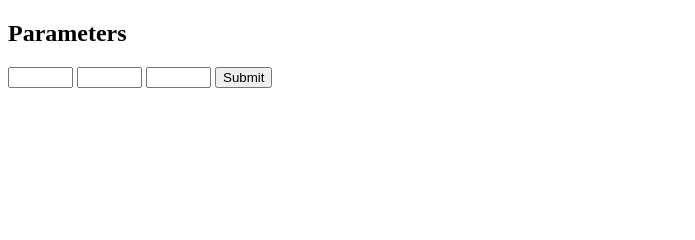
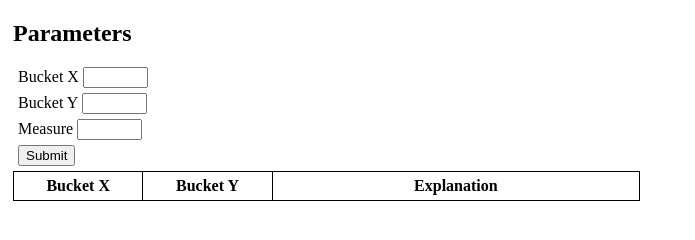
Before and after one commit to anaverde89/webApiWaterJug, a plain HTML site: page WebApiWaterJug/index.html in a window 1280 px wide. Shown: the whole page, without its empty margins (0-695 px from the left). Drawn offline with nearby package versions, Linux system fonts and the light colour scheme.

Commit message:
Results display

```diff
--- a/WebApiWaterJug/index.html
+++ b/WebApiWaterJug/index.html
@@ -7,26 +7,47 @@
 <body>
     <div>
         <h2>Parameters</h2>
-        <input type="text" id="bucketX" size="5" />
-        <input type="text" id="bucketY" size="5" />
-        <input type="text" id="measure" size="5" />
-        <input type="button" value="Submit" onclick="solve();" />
+        <div>
+            <label for="bucketX">Bucket X</label>
+            <input type="text" id="bucketX" size="5" />
+        </div>
+        <div>
+            <label for="bucketY">Bucket Y</label>
+            <input type="text" id="bucketY" size="5" />
+        </div>
+        <div>
+            <label for="measure">Measure</label>
+            <input type="text" id="measure" size="5" />
+        </div>
+        <div>
+            <input type="button" value="Submit" onclick="solve();" />
+        </div>
+        <table>
+            <thead>
+            <th>Bucket X</th>
+            <th>Bucket Y</th>
+            <th>Explanation</th>
+            </thead>
+            <tbody id="cuerpo"></tbody>
+        </table>
         <p id="step" />
     </div>
     <script src="https://cdnjs.cloudflare.com/ajax/libs/jquery/3.6.0/jquery.min.js"></script>
     <script>
         var uri = "api/steps";
         function solve() {
-            //var x = $('#bucketX').val() == "" ? 0 : $('#bucketX').val();
-            //var y = $('#bucketY').val() == "" ? 0 : $('#bucketY').val();
-            //var z = $('#measure').val() == "" ? 0 : $('#measure').val();
             var x = $('#bucketX').val();
             var y = $('#bucketY').val();
             var z = $('#measure').val();
-            $.getJSON(uri + '/' + x + '/' + y + '/'+z)
+            $("#cuerpo").html("");
+            $('#step').text("");
+            $.getJSON(uri + '/' + x + '/' + y + '/' + z)
                 .done(function (data) {
                     if (data.status == "success") {
-                        $('#step').text(data.steps[0].bucketX + ';' + data.steps[0].bucketY + ';' + data.steps[0].explanation);
+                        $.each(data.steps, function (key, item) {
+                            var tr = '<tr><td>' + item.bucketX + '</td><td>' + item.bucketY + '</td><td>' + item.explanation + '</td></tr>';
+                            $("#cuerpo").append(tr)
+                        });
                     } else {
                         $('#step').text(data.message);
                     }
@@ -37,5 +58,33 @@
                 });
         }
     </script>
+    <style>
+        table {
+            table-layout: fixed;
+            width: 50%;
+            border-collapse: collapse;
+            border: 1px solid;
+        }
+
+        thead th:nth-child(1) {
+            width: 20%;
+        }
+
+        thead th:nth-child(2) {
+            width: 20%;
+        }
+
+        thead th:nth-child(3) {
+            width: 60%;
+        }
+
+        th, td {
+            padding: 5px;
+            border:1px solid;
+        }
+        div {
+            margin:5px;
+        }
+    </style>
 </body>
 </html>
```
